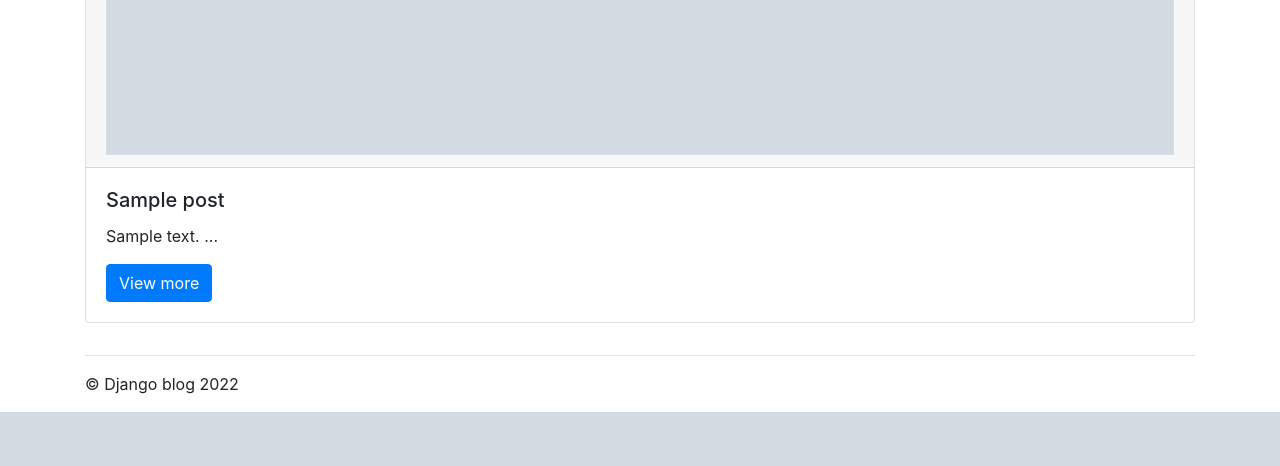
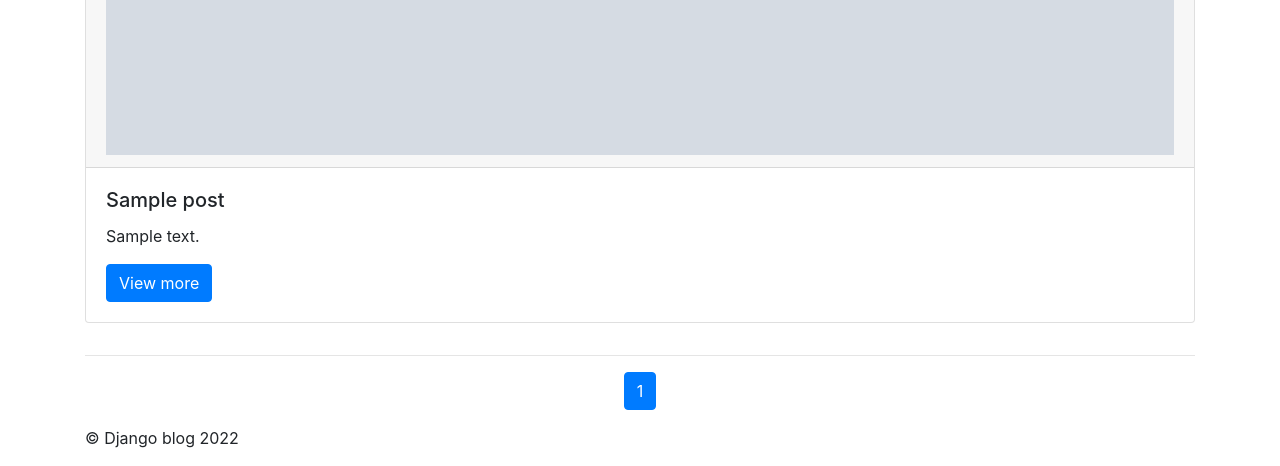
Before and after one commit to watthanatham/Blog-web, a Django app: page /blog/ in a window 1280 px wide. Shown: the part 1033-1499 px from the top of the page. Before the commit the page ends 1445 px from the top, so only its background shows below. Run offline with Django 3.2, Linux system fonts and the light colour scheme; tables that the repository leaves empty hold one stand-in row (values such as "Sample post"); grey boxes marked "Sample" are stand-in pictures; some libraries are stand-ins or nearby versions.

Commit message:
add pagination

```diff
--- a/blog/templates/index.html
+++ b/blog/templates/index.html
@@ -13,7 +13,7 @@
   </div>
 
   <div class="container">
-      {% for post in posts %}
+    {% for post in page_obj.object_list %}
 
     <div class="row pb-3">
       <div class="col-sm-12">
@@ -26,7 +26,7 @@
           </div>
           <div class="card-body">
             <h5 class="card-title">{{post.title}}</h5>
-              <p class="card-text">{{ post.body|safe|truncatechars_html:300 }} ...</p>
+            <p class="card-text">{{ post.body|safe|truncatechars_html:300 }} </p>
             <a href="{% url 'post_detail' post.id %}" class="btn btn-primary">View more</a>
           </div>
         </div>
@@ -38,6 +38,33 @@
 
     <hr>
 
+    <ul class="pagination justify-content-center">
+
+      {% if page_obj.has_previous %}
+      <li class="page-item">
+        <a class="page-link" href="?page={{ page_obj.previous_page_number }}" tabindex="-1">Previous</a>
+      </li>
+      {% endif %}
+
+      {% for i in page_obj.paginator.page_range %}
+        {% if page_obj.number == i %}
+          <li class="page-item active" aria-current="page"><a class="page-link" href="?page={{i}}">{{i}}</a><span class="sr-only">(current)</span></li>
+        {% else %}
+          <li class="page-item"><a class="page-link" href="?page={{i}}">{{i}}</a></li>
+        {%  endif %}
+      {% endfor%}
+
+      {% if page_obj.has_next %}
+      <li class="page-item">
+        <a class="page-link" href="?page={{ page_obj.next_page_number }}">Next</a>
+      </li>
+      <li class="page-item">
+        <a class="page-link" href="?page={{ page_obj.paginator.num_pages }}">Last</a>
+      </li>
+      {% endif %}
+
+    </ul>
+
   </div> <!-- /container -->
 
 </main>
--- a/blog/views.py
+++ b/blog/views.py
@@ -1,11 +1,22 @@
+# import django class
 from django.shortcuts import render, redirect
+from django.core.paginator import Paginator
 from django.http import HttpResponse
+
+# import models
 from .models import Post
 
 # Create your views here.
 def index(request):
   posts = Post.objects.filter(status=True)
-  return render(request, 'index.html', {'posts': posts})
+
+  paginator = Paginator(posts, 3)
+
+  page_number = request.GET.get('page')
+  page_obj = paginator.get_page(page_number)
+
+  return render(request, 'index.html', {'page_obj': page_obj})
+
 
 def post_detail(request, id):
   post = Post.objects.get(id=id, status=True)
```
Lines whose indentation alone changed are shown as unchanged.
